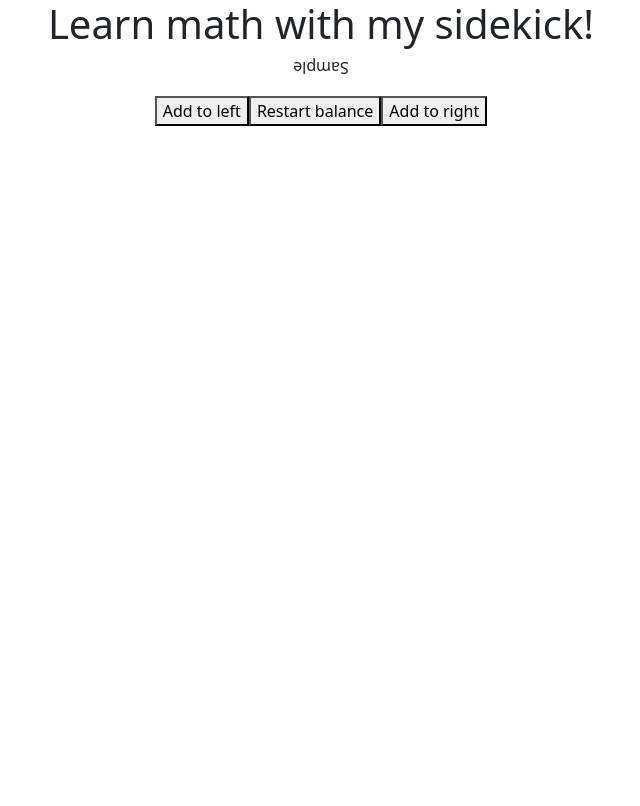
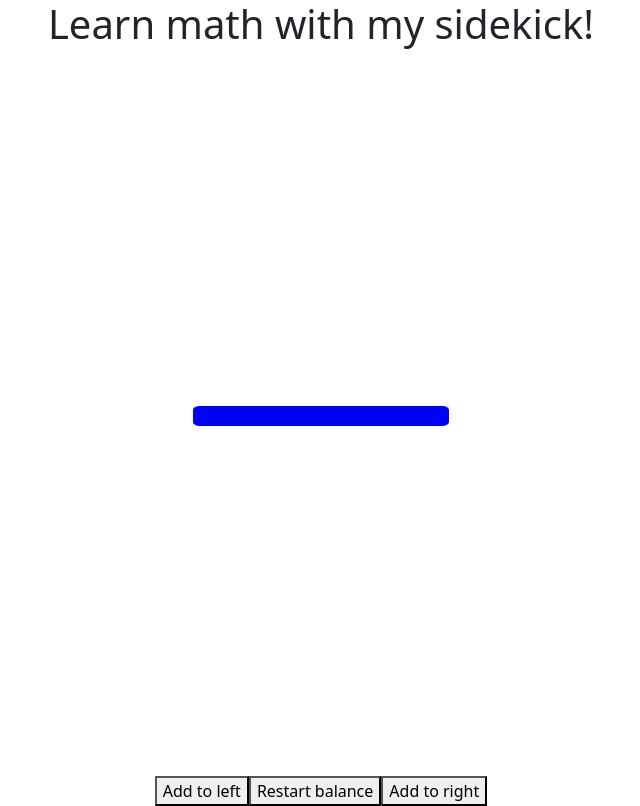
Before and after one commit to Hezos/MathHelper, a React (Create React App) app in the folder userinterface/: page / in a window 1280 px wide. Shown: the whole page, without its empty margins (319-959 px from the left). Built offline with nearby package versions, Linux system fonts and the light colour scheme.

Commit message:
Switched to framer-motion.

```diff
--- a/userinterface/src/App.js
+++ b/userinterface/src/App.js
@@ -3,39 +3,16 @@ import React, { useState } from 'react';
 import '../node_modules/bootstrap/dist/css/bootstrap.min.css'
 import { motion } from 'framer-motion';
 
-function RotateElement(id, degree){
-  document.getElementById(id).style.transform = `rotate(${degree} ${window.innerWidth/2} ${window.innerHeight * 0.9/2})`;
-}
-
+/*
 function PositionHolderX(xValue, mainRectWidth, degree){
   return Math.cos(degree) * (xValue-mainRectWidth);
 }
-
+*/
+/*
 function PositionHolderY(xValue, mainRectWidth, degree){
   return Math.sin(degree) * (xValue-mainRectWidth);
 }
-
-function Draw(){
-    const canvas = document.getElementById("canvas");
-    const ctx = canvas.getContext("2d");
-    ctx.save();
-    ctx.clearRect(0, 0, window.innerWidth, window.innerHeight*0.9);
-    //Place element in center
-    ctx.translate(window.innerWidth/2, window.innerHeight*0.9 /2);
-    const now = new Date();
-    const sec = now.getSeconds();
-    ctx.rotate((sec*Math.PI)/30);
-    ctx.strokeStyle = "#D40000";
-    ctx.fillStyle = "#D40000";
-    ctx.beginPath();
-    ctx.rect(window.innerWidth/10*-1,window.innerHeight*0.9 /80*-1, window.innerWidth/5, window.innerHeight*0.9 /40);
-    ctx.stroke();
-    ctx.fill();
-    ctx.restore();
-
-    //window.requestAnimationFrame(Draw(count));
-
-}
+*/
 
 function App() {
 
@@ -59,16 +36,22 @@ function App() {
         Learn math with my sidekick!
       </h1>
       <motion.div
-      animate={{
-      rotate:180,
-      transition: { duration: 1 }
-      }} >
-    <p>Sample</p>
+          style={{width:window.innerWidth, height:window.innerHeight*0.9}}
+          animate={{
+            rotate:count,
+            transition: { duration: 0 }
+          }} >
+        <svg style={{width:window.innerWidth, height:window.innerHeight*0.9}}>
+          <rect width={`${window.innerWidth/5}`} height={`${window.innerHeight/40}`} x={`${window.innerWidth/2-window.innerWidth/10}`}
+          y={`${window.innerHeight*0.9/2 - window.innerHeight/80}`} rx={`${window.innerWidth*0.005}`} ry={`${window.innerHeight*0.005}`}
+          fill="blue" />
+        </svg>
       </motion.div>
+
       <button onClick={() => {
           //Set a different rotating sequence
           setCount(count - 30);
-          window.requestAnimationFrame(Draw);
+          //window.requestAnimationFrame(Draw);
         }}>
         Add to left
       </button>
@@ -78,7 +61,7 @@ function App() {
       <button onClick={() => {
           //Set a different rotating sequence
           setCount(count + 30);
-          window.requestAnimationFrame(Draw);
+          //window.requestAnimationFrame(Draw);
         }}>
         Add to right
       </button>
```
